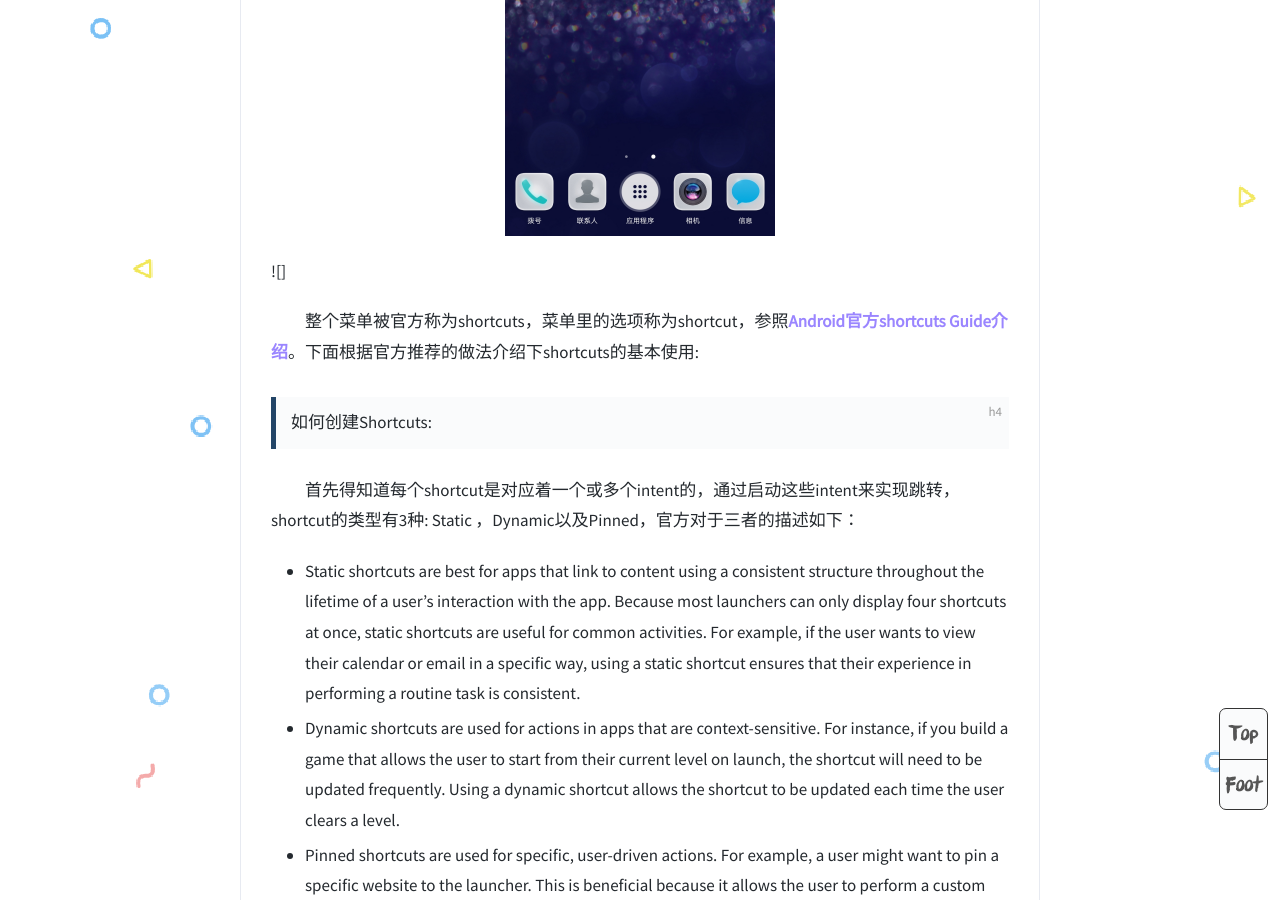
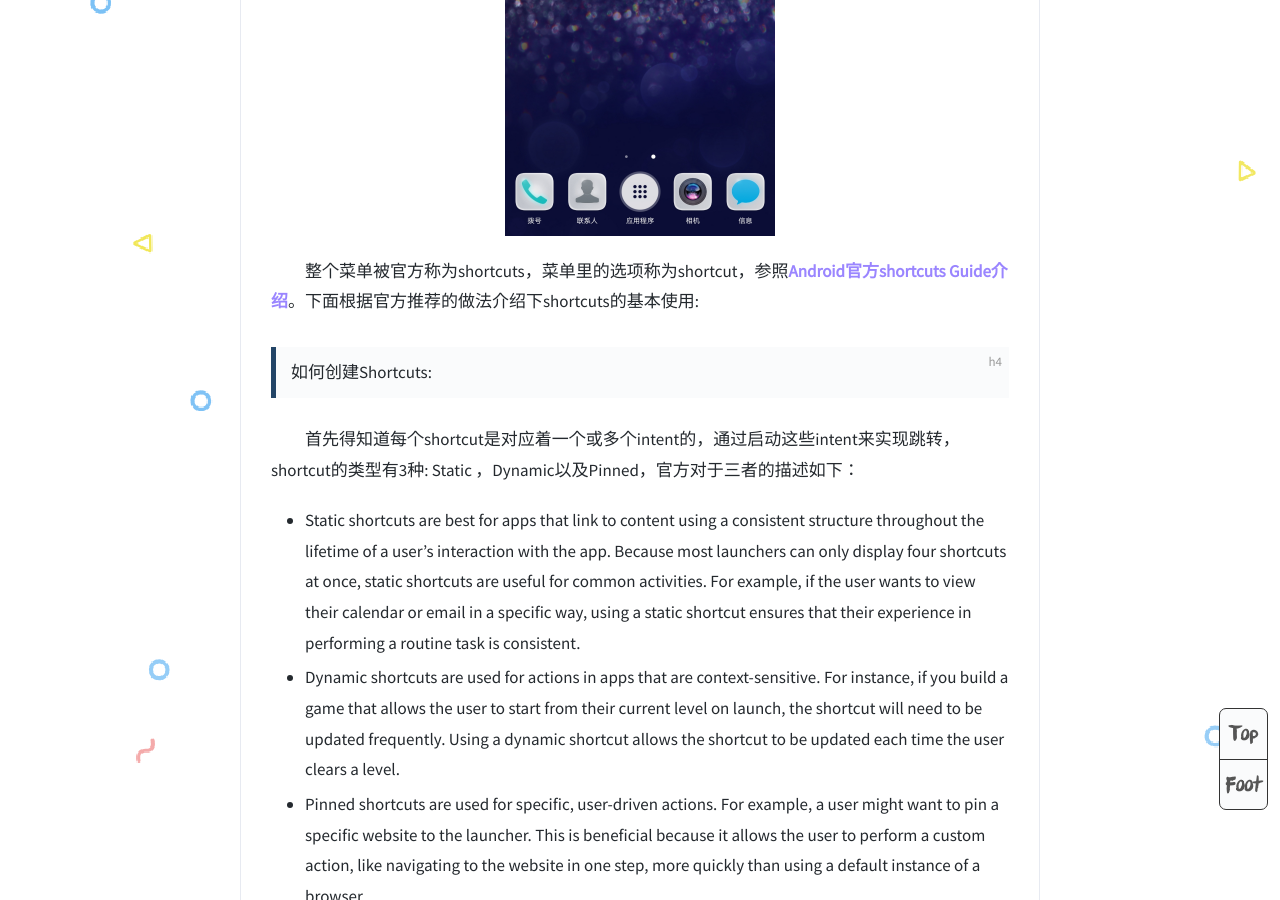
Before and after one commit to 1160899400/JimLiu.github.io, a Jekyll site: the page built from _posts/2018-12-28-Android Launcher长按icon呼出菜单.md, in a window 1280 px wide and 900 px high, scrolled down 917 px. Built offline with Jekyll 4.4.1, drawn with Linux system fonts in a browser that asks for light colours.

Commit message:
Update 2018-12-28-Android Launcher长按icon呼出菜单.md

```diff
--- a/_posts/2018-12-28-Android Launcher长按icon呼出菜单.md
+++ b/_posts/2018-12-28-Android Launcher长按icon呼出菜单.md
@@ -11,9 +11,8 @@ tags:
 
 &emsp;&emsp;作为Android 7.0的新特性，app支持在Launcher界面长按icon呼出菜单（shortcuts），例如图：
 
-<img src = "https://urt1rsliu.github.io/images/post/Android/androidShortcuts.jpg"  style="zoom:25%" algin = center/>
+<Img src = "https://urt1rsliu.github.io/images/post/Android/androidShortcuts.jpg"  style="zoom:25%" algin = center />
 
-![]
 
 &emsp;&emsp;整个菜单被官方称为shortcuts，菜单里的选项称为shortcut，参照[Android官方shortcuts Guide介绍](https://developer.android.com/guide/topics/ui/shortcuts/)。下面根据官方推荐的做法介绍下shortcuts的基本使用:
 
```
